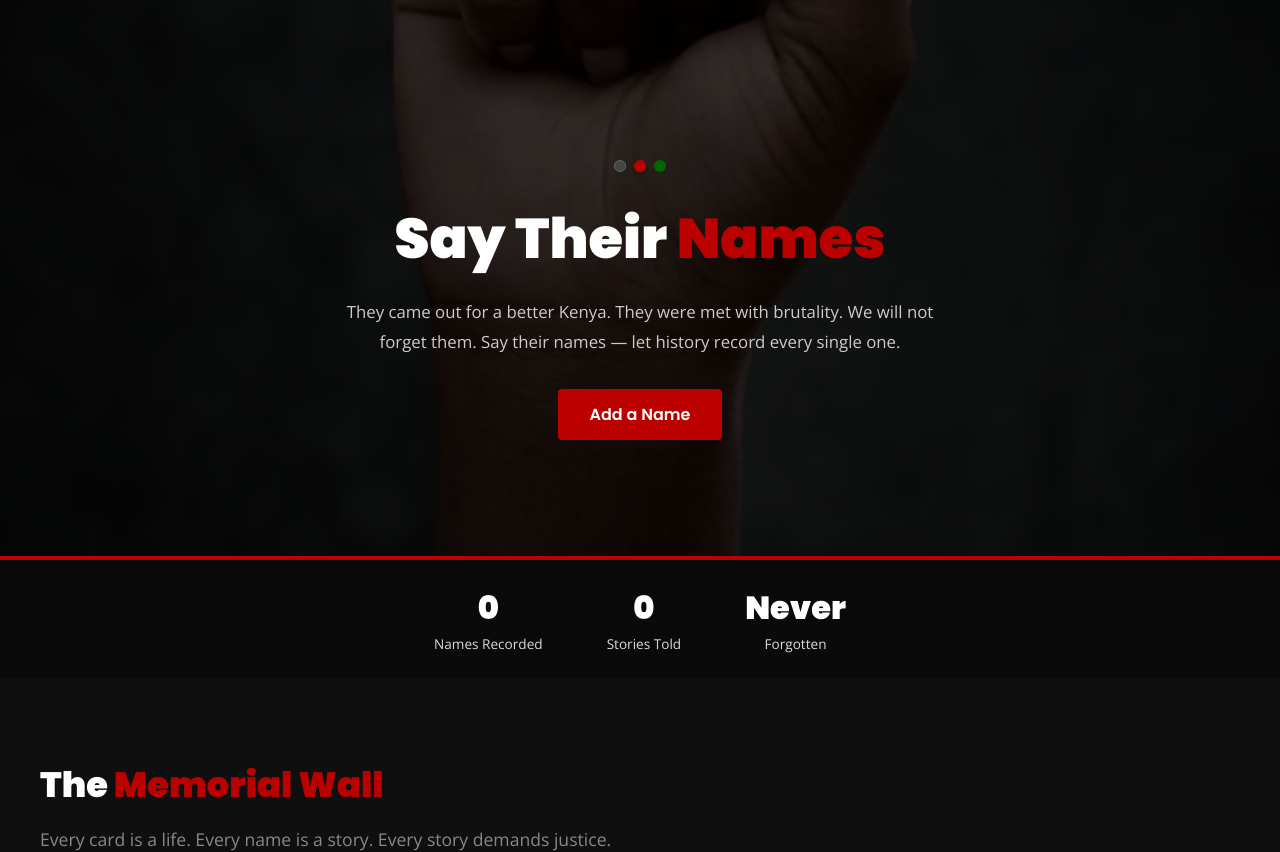
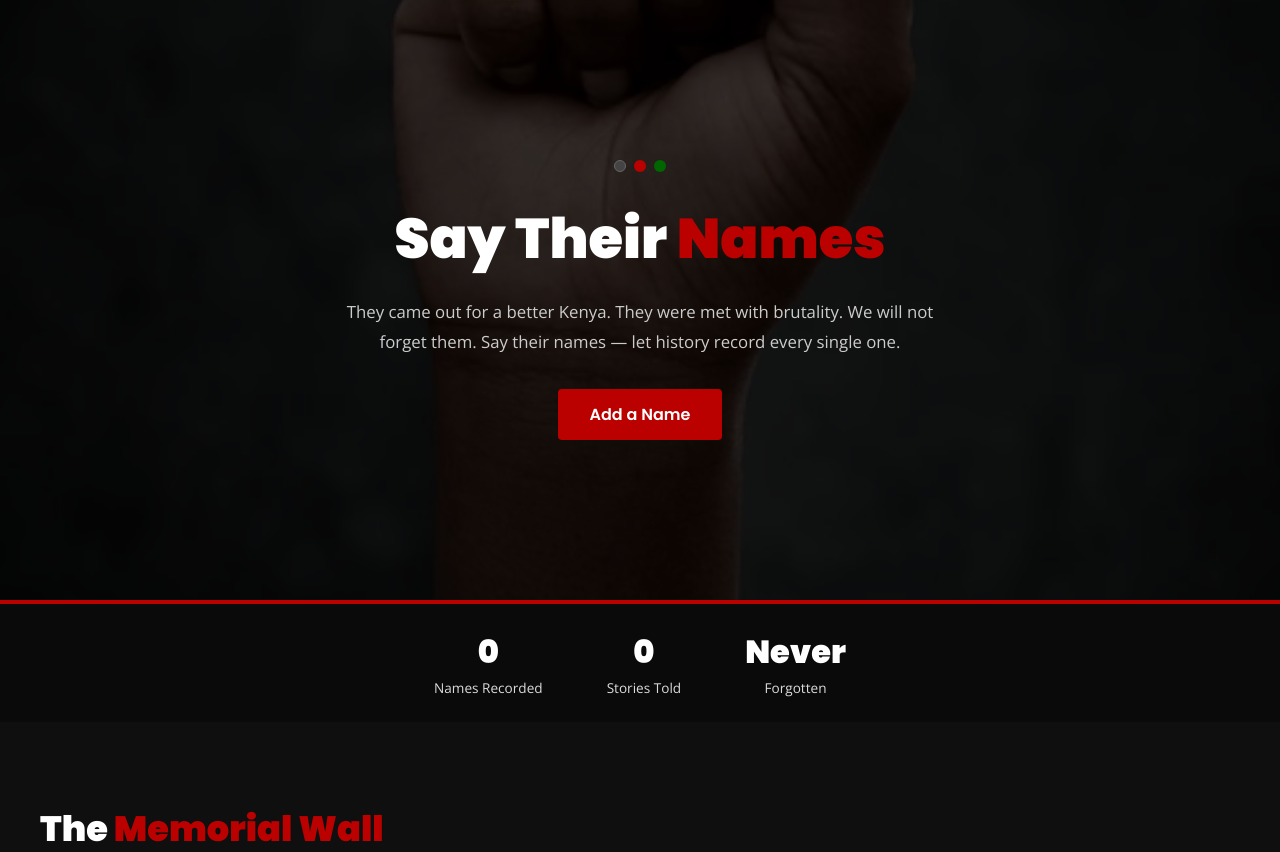
Before and after one commit to KeshWrld01/Sauti_ya_taifa, a Django app: page /say-names/ in a window 1280 px wide. Shown: the part 70-922 px from the top of the page. Run offline with Django 5.2, Linux system fonts and the light colour scheme; data that the repository does not hold is empty.

```diff
--- a/static/css/style.css
+++ b/static/css/style.css
@@ -698,7 +698,6 @@ body { font-family: var(--font-body); color: var(--text); background: var(--whit
   text-align: center;
   border-bottom: 4px solid var(--red);
   position: relative;
-  height: 70vh;
 }
 
 .saynames-hero::before {
```
